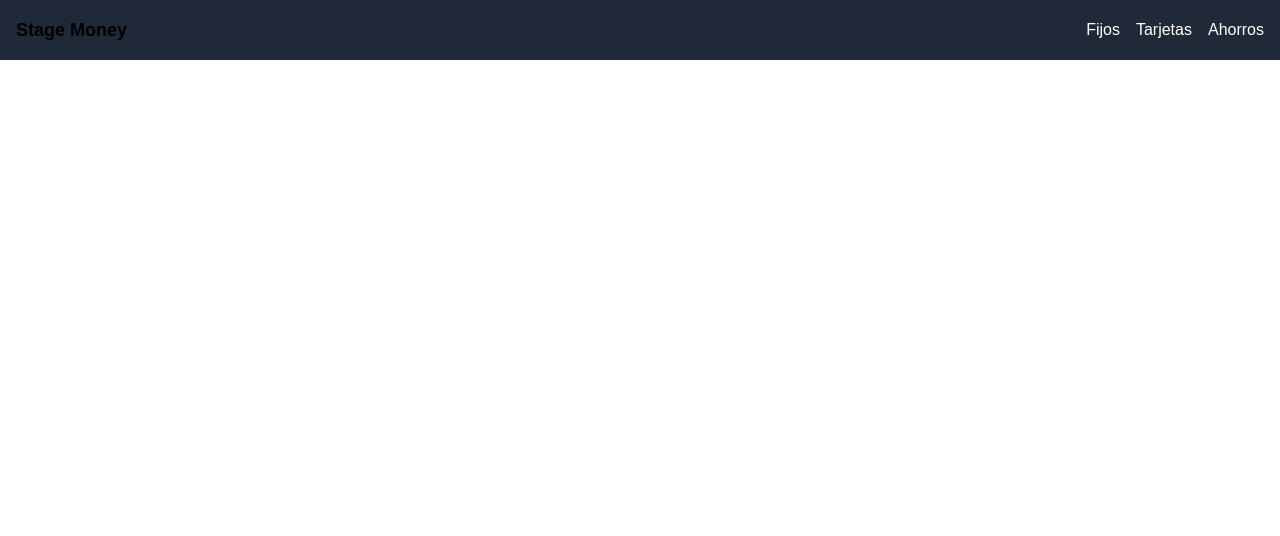
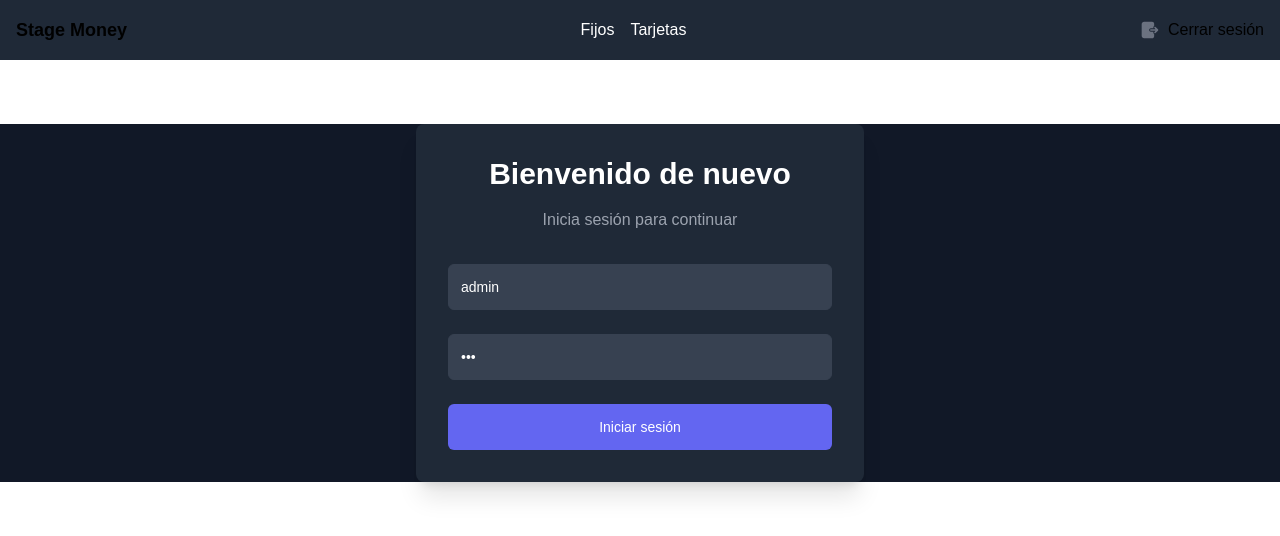
Before and after one commit to MauroCor/rindemas, a React (Create React App) app: page /sm/login in a window 1280 px wide. Shown: the top 536 px of the page. Built offline with nearby package versions, Linux system fonts and the light colour scheme.

Commit message:
add Login

```diff
--- a/src/App.js
+++ b/src/App.js
@@ -1,15 +1,49 @@
-import React, { Component } from 'react';
-import './App.css';
-import RouterConfig from './navegation/RouterConfig';
+import { BrowserRouter, Route, Routes, Navigate } from 'react-router-dom';
+import { AuthProvider } from './context/AuthContext';
+import PrivateRoute from './navegation/PrivateRoute';
 
-class App extends Component {
-  render() {
-    return (
-      <div>
-        <RouterConfig />
-      </div>
-    );
-  }
-}
+import NavbarComponent from './components/NavbarComponent';
+import FijosScreen from './pages/FijosScreen';
+import AddScreen from './pages/AddScreen';
+import CardScreen from './pages/CardScreen';
+import Login from './components/LoginComponent';
+
+const App = () => (
+  <AuthProvider>
+    <BrowserRouter basename="/sm">
+      <NavbarComponent />
+      <Routes>
+        <Route path="/login" element={<Login />} />
+
+        <Route path="/" element={<Navigate to="/fijos" />} />
+
+        <Route
+          path="/fijos"
+          element={
+            <PrivateRoute>
+              <FijosScreen />
+            </PrivateRoute>
+          }
+        />
+        <Route
+          path="/agregar"
+          element={
+            <PrivateRoute>
+              <AddScreen />
+            </PrivateRoute>
+          }
+        />
+        <Route
+          path="/tarjetas"
+          element={
+            <PrivateRoute>
+              <CardScreen />
+            </PrivateRoute>
+          }
+        />
+      </Routes>
+    </BrowserRouter>
+  </AuthProvider>
+);
 
 export default App;
--- /dev/null
+++ b/src/components/LoginComponent.js
@@ -0,0 +1,71 @@
+import React, { useContext, useState } from 'react';
+import { AuthContext } from '../context/AuthContext';
+import { useNavigate } from 'react-router-dom';
+import { postToken } from '../services/login';
+
+const Login = () => {
+  const { login } = useContext(AuthContext);
+  const [username, setUsername] = useState('admin');
+  const [password, setPassword] = useState('123');
+  const navigate = useNavigate();
+
+  const handleLogin = async (e) => {
+    e.preventDefault();
+    try {
+      const token = await postToken(username, password);
+
+      if (token) {
+        login(token);  // Guarda token context y localStorage
+        navigate('/fijos');
+      }
+    } catch (error) {
+      alert('Error: Revisa tus credenciales.');
+    }
+  };
+
+  return (
+    <div className="flex items-center justify-center mt-16 bg-gray-900">
+      <div className="max-w-md w-full bg-gray-800 p-8 rounded-lg shadow-xl">
+        <h2 className="text-center text-3xl font-extrabold text-white">Bienvenido de nuevo</h2>
+        <p className="mt-4 text-center text-gray-400">Inicia sesión para continuar</p>
+        <form onSubmit={handleLogin} className="mt-8 space-y-6">
+          <div>
+            <label className="sr-only" htmlFor="username">Nombre de usuario</label>
+            <input
+              id="username"
+              type="text"
+              placeholder="Nombre de usuario"
+              className="appearance-none relative block w-full px-3 py-3 border border-gray-700 bg-gray-700 text-white rounded-md focus:outline-none focus:ring-indigo-500 focus:border-indigo-500 focus:z-10 sm:text-sm"
+              value={username}
+              onChange={(e) => setUsername(e.target.value)}
+              required
+            />
+          </div>
+          <div className="mt-4">
+            <label className="sr-only" htmlFor="password">Contraseña</label>
+            <input
+              id="password"
+              type="password"
+              placeholder="Contraseña"
+              className="appearance-none relative block w-full px-3 py-3 border border-gray-700 bg-gray-700 text-white rounded-md focus:outline-none focus:ring-indigo-500 focus:border-indigo-500 focus:z-10 sm:text-sm"
+              value={password}
+              onChange={(e) => setPassword(e.target.value)}
+              required
+            />
+          </div>
+
+          <div>
+            <button
+              type="submit"
+              className="group relative w-full flex justify-center py-3 px-4 border border-transparent text-sm font-medium rounded-md text-white bg-indigo-500 hover:bg-indigo-600 focus:outline-none focus:ring-2 focus:ring-offset-2 focus:ring-indigo-500"
+            >
+              Iniciar sesión
+            </button>
+          </div>
+        </form>
+      </div>
+    </div>
+  );
+};
+
+export default Login;
--- a/src/components/NavbarComponent.js
+++ b/src/components/NavbarComponent.js
@@ -1,9 +1,18 @@
+import React, { useContext } from 'react';
 import { NavLink } from 'react-router-dom';
+import { AuthContext } from '../context/AuthContext'; // Importar AuthContext
 
-const NavbarComponent = () => (
+const NavbarComponent = () => {
+  const { logout } = useContext(AuthContext);  // Acceder al contexto de autenticación
+
+  const handleLogout = () => {
+    logout();  // Llamar a la función de logout
+  };
+
+  return (
     <nav className="flex items-center justify-between bg-gray-800 p-4 mb-6">
       <div className="text-lg font-bold">Stage Money</div>
-    <div className="flex space-x-4">
+      <div className="flex-1 flex justify-center space-x-4"> {/* Centra los enlaces */}
         <NavLink
           to="/fijos"
           className={({ isActive }) =>
@@ -20,16 +29,28 @@ const NavbarComponent = () => (
         >
           Tarjetas
         </NavLink>
-      <NavLink
-        to="/ahorros"
-        className={({ isActive }) =>
-          isActive ? "text-blue-500 font-bold" : "text-white"
-        }
+      </div>
+      <button className="flex items-center" onClick={handleLogout}>
+        <svg
+          xmlns="http://www.w3.org/2000/svg"
+          fill="none"
+          viewBox="0 0 24 24"
+          className="w-5 h-5 mr-2 text-gray-500"
         >
-        Ahorros
-      </NavLink>
-    </div>
+          <path
+            fill="#6B7280"
+            d="M17.2929 14.2929C16.9024 14.6834 16.9024 15.3166 17.2929 15.7071C17.6834 16.0976 18.3166 16.0976 18.7071 15.7071L21.6201 12.7941C21.6351 12.7791 21.6497 12.7637 21.6637 12.748C21.87 12.5648 22 12.2976 22 12C22 11.7024 21.87 11.4352 21.6637 11.252C21.6497 11.2363 21.6351 11.2209 21.6201 11.2059L18.7071 8.29289C18.3166 7.90237 17.6834 7.90237 17.2929 8.29289C16.9024 8.68342 16.9024 9.31658 17.2929 9.70711L18.5858 11H13C12.4477 11 12 11.4477 12 12C12 12.5523 12.4477 13 13 13H18.5858L17.2929 14.2929Z"
+          ></path>
+          <path
+            fill="#6B7280"
+            d="M5 2C3.34315 2 2 3.34315 2 5V19C2 20.6569 3.34315 22 5 22H14.5C15.8807 22 17 20.8807 17 19.5V16.7326C16.8519 16.647 16.7125 16.5409 16.5858 16.4142C15.9314 15.7598 15.8253 14.7649 16.2674 14H13C11.8954 14 11 13.1046 11 12C11 10.8954 11.8954 10 13 10H16.2674C15.8253 9.23514 15.9314 8.24015 16.5858 7.58579C16.7125 7.4591 16.8519 7.35296 17 7.26738V4.5C17 3.11929 15.8807 2 14.5 2H5Z"
+          ></path>
+        </svg>
+        Cerrar sesión
+      </button>
     </nav>
+
   );
+};
 
 export default NavbarComponent;
--- /dev/null
+++ b/src/context/AuthContext.js
@@ -0,0 +1,23 @@
+import React, { createContext, useState } from 'react';
+
+export const AuthContext = createContext();
+
+export const AuthProvider = ({ children }) => {
+  const [token, setToken] = useState(localStorage.getItem('access'));
+
+  const login = (jwtToken) => {
+    localStorage.setItem('token', jwtToken);
+    setToken(jwtToken);
+  };
+
+  const logout = () => {
+    localStorage.removeItem('token');
+    setToken(null);
+  };
+
+  return (
+    <AuthContext.Provider value={{ token, login, logout }}>
+      {children}
+    </AuthContext.Provider>
+  );
+};
--- /dev/null
+++ b/src/navegation/PrivateRoute.js
@@ -0,0 +1,10 @@
+import React, { useContext } from 'react';
+import { Navigate } from 'react-router-dom';
+import { AuthContext } from '../context/AuthContext';
+
+const PrivateRoute = ({ children }) => {
+  const { token } = useContext(AuthContext);
+  return token ? children : <Navigate to="/login" />;
+};
+
+export default PrivateRoute;
--- a/src/services/cardSpend.js
+++ b/src/services/cardSpend.js
@@ -5,7 +5,17 @@ const url = `${base_url}/api/card-spend/`
 
 export const getCardSpends = async () => {
   try {
-    const response = await fetch(url);
+    const token = localStorage.getItem('token');
+    if (!token) {
+      throw new Error('Token not found');
+    }
+
+    const response = await fetch(url, {
+      headers: {
+        'Authorization': `Bearer ${token}`,
+        'Content-Type': 'application/json',
+      },
+    });
     if (!response.ok) {
       throw new Error(`HTTP error! Status: ${response.status}`);
     }
@@ -18,9 +28,15 @@ export const getCardSpends = async () => {
 
 export const postCardSpend = async (data) => {
   try {
+    const token = localStorage.getItem('token');
+    if (!token) {
+      throw new Error('Token not found');
+    }
+
     const response = await fetch(url, {
       method: 'POST',
       headers: {
+        'Authorization': `Bearer ${token}`,
         'Content-Type': 'application/json',
       },
       body: JSON.stringify(data),
@@ -39,8 +55,17 @@ export const postCardSpend = async (data) => {
 
 export const deleteCardSpend = async (id) => {
   try {
+    const token = localStorage.getItem('token');
+    if (!token) {
+      throw new Error('Token not found');
+    }
+
     const response = await fetch(`${url}${id}/`, {
       method: 'DELETE',
+      headers: {
+        'Authorization': `Bearer ${token}`,
+        'Content-Type': 'application/json',
+      },
     });
 
     if (!response.ok) {
--- a/src/services/fixedCost.js
+++ b/src/services/fixedCost.js
@@ -5,10 +5,22 @@ const url = `${base_url}/api/fixed-cost/`
 
 export const getFixedCosts = async () => {
   try {
-    const response = await fetch(url);
+    const token = localStorage.getItem('token');
+    if (!token) {
+      throw new Error('Token not found');
+    }
+
+    const response = await fetch(url, {
+      headers: {
+        'Authorization': `Bearer ${token}`,
+        'Content-Type': 'application/json',
+      },
+    });
+
     if (!response.ok) {
       throw new Error(`HTTP error! Status: ${response.status}`);
     }
+
     const data = await response.json();
     return data;
   } catch (error) {
@@ -17,11 +29,18 @@ export const getFixedCosts = async () => {
   }
 };
 
+
 export const postFixedCost = async (data) => {
   try {
+    const token = localStorage.getItem('token');
+    if (!token) {
+      throw new Error('Token not found');
+    }
+
     const response = await fetch(url, {
       method: 'POST',
       headers: {
+        'Authorization': `Bearer ${token}`,
         'Content-Type': 'application/json',
       },
       body: JSON.stringify(data),
@@ -40,9 +59,15 @@ export const postFixedCost = async (data) => {
 
 export const patchFixedCost = async (data) => {
   try {
+    const token = localStorage.getItem('token');
+    if (!token) {
+      throw new Error('Token not found');
+    }
+
     const response = await fetch(url, {
       method: 'PATCH',
       headers: {
+        'Authorization': `Bearer ${token}`,
         'Content-Type': 'application/json',
       },
       body: JSON.stringify(data),
--- /dev/null
+++ b/src/services/login.js
@@ -0,0 +1,24 @@
+import { base_url } from "./config";
+
+const url = `${base_url}/api/token/`
+
+
+export const postToken = async (username, password) => {
+    try {
+      const response = await fetch(url, {
+        method: 'POST',
+        headers: { 'Content-Type': 'application/json' },
+        body: JSON.stringify({ 'username': username, 'password': password }),
+      });
+
+      if (!response.ok) {
+        throw new Error('Failed to get token');
+      }
+
+      const data = await response.json();
+      return data.access;
+    } catch (error) {
+      console.error('Error posting token:', error);
+      throw error;
+    }
+  };
```
Also changed, not shown: src/services/income.js (+26 -2 lines). Lines whose indentation alone changed are shown as unchanged.
